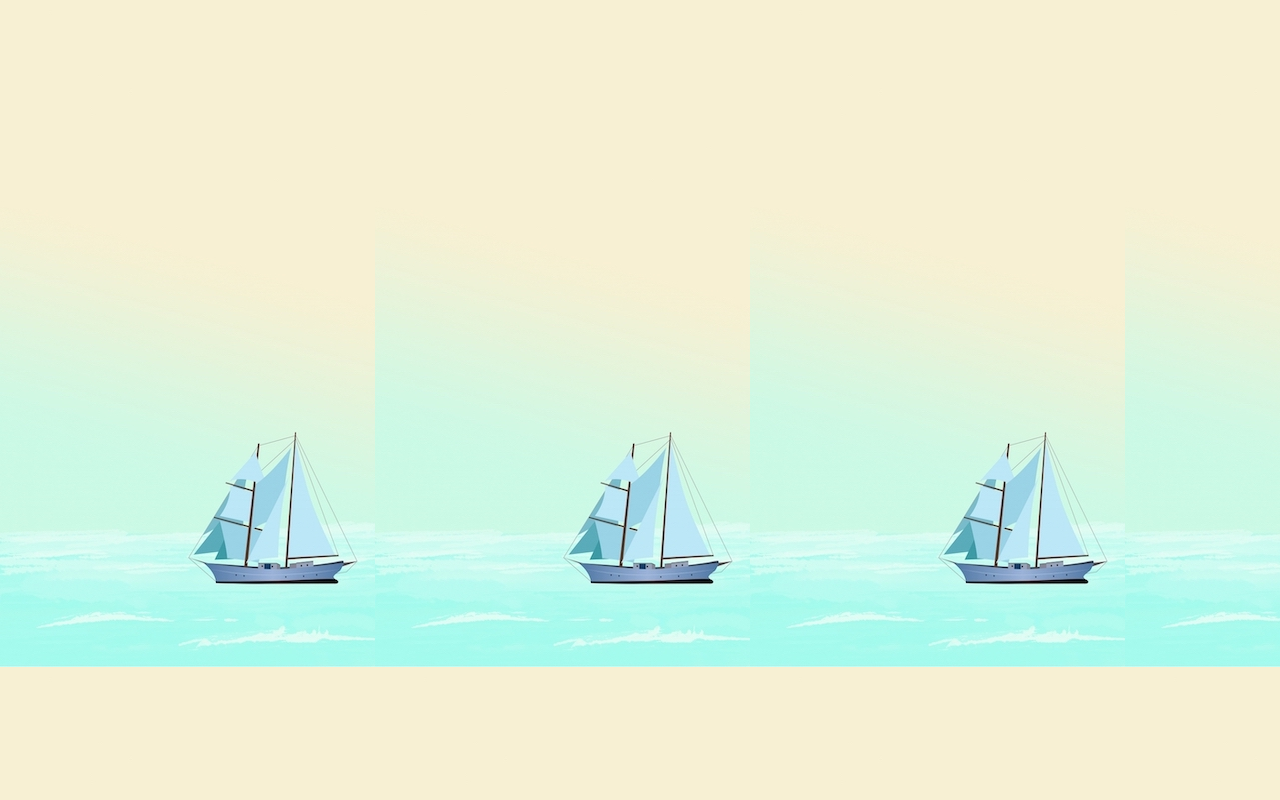
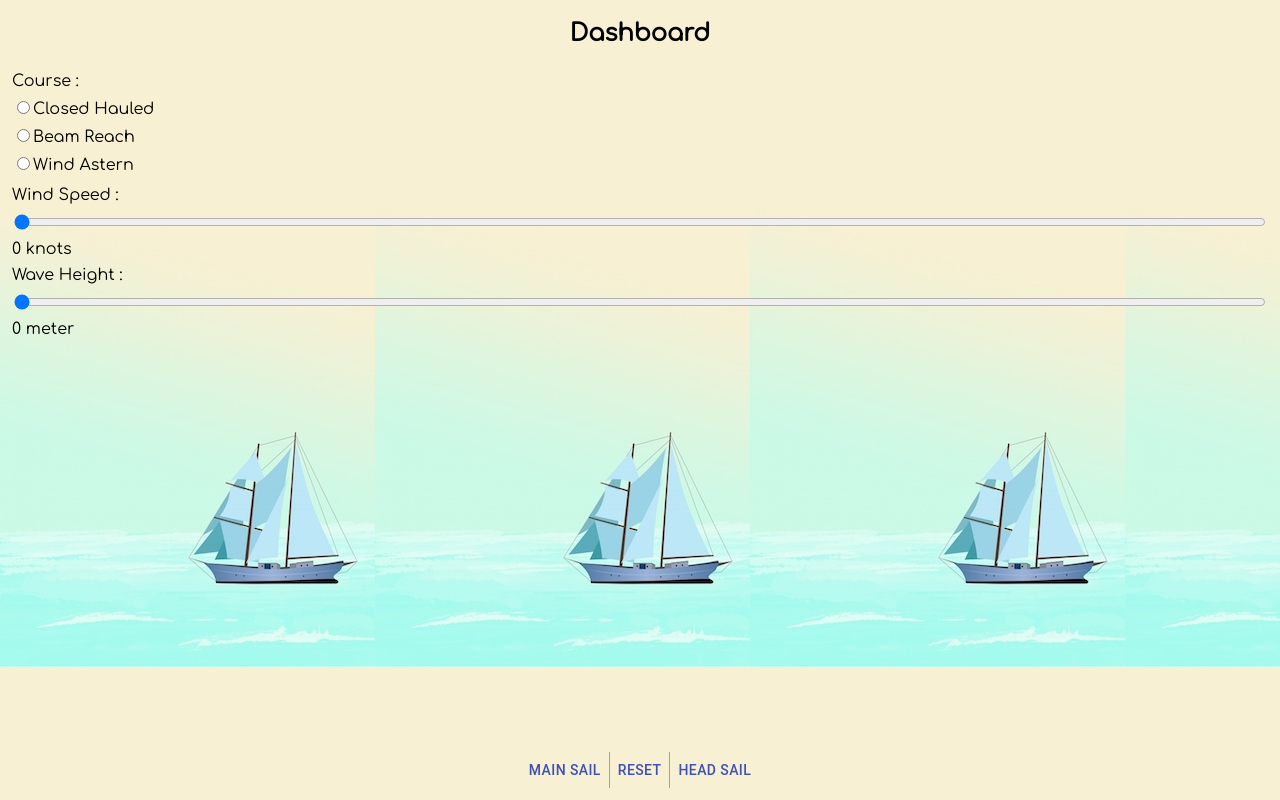
Before and after one commit to LennartSchwier/saildog, a React (Create React App) app in the folder frontend/: page /dashboard in a window 1280 px wide. Built offline with nearby package versions, Linux system fonts and the light colour scheme.

Commit message:
Add input fields on Dashboard.js

```diff
--- a/frontend/src/App.js
+++ b/frontend/src/App.js
@@ -1,10 +1,14 @@
 import React from 'react';
 import HeadSail from "./components/HeadSail";
 import {Switch, Route} from "react-router-dom";
+import Dashboard from "./components/Dashboard";
 
 export default function App() {
   return (
       <Switch>
+          <Route path={"/dashboard"}>
+              <Dashboard/>
+          </Route>
           <Route path={"/headsail"}>
               <HeadSail/>
           </Route>
--- a/frontend/src/commons/Buttons.js
+++ b/frontend/src/commons/Buttons.js
@@ -4,12 +4,13 @@ import Button from "@material-ui/core/Button";
 import ButtonGroup from '@material-ui/core/ButtonGroup';
 
 export default function Buttons({labelButtonOne, labelButtonTwo, labelButtonThree,
-                                        disableButtonOne = true, disableButtonTwo = true, disableButtonThree = true}) {
+                                    disableButtonOne = true, disableButtonTwo = true, disableButtonThree = true,
+                                clickHandlerOne, clickHandlerTwo, clickHandlerThree}) {
     return (
         <ButtonGroupStyled variant="text" color="primary" aria-label="text primary button group">
-            <Button disabled={disableButtonOne}>{labelButtonOne}</Button>
-            <Button disabled={disableButtonTwo}>{labelButtonTwo}</Button>
-            <Button disabled={disableButtonThree}>{labelButtonThree}</Button>
+            <Button disabled={disableButtonOne} onClick={clickHandlerOne}>{labelButtonOne}</Button>
+            <Button disabled={disableButtonTwo} onClick={clickHandlerTwo}>{labelButtonTwo}</Button>
+            <Button disabled={disableButtonThree} onClick={clickHandlerThree}>{labelButtonThree}</Button>
         </ButtonGroupStyled>
     );
 }
--- /dev/null
+++ b/frontend/src/components/Dashboard.js
@@ -0,0 +1,72 @@
+import React, {useState} from "react";
+import Header from "../commons/Header";
+import styled from "styled-components/macro";
+import Buttons from "../commons/Buttons";
+import { useHistory } from 'react-router-dom';
+
+export default function Dashboard() {
+
+    const [course, setCourse] = useState();
+    const [windSpeed, setWindSpeed] = useState(0);
+    const [waveHeight, setWaveHeight] = useState(0);
+    const history = useHistory();
+
+    return (
+        <PageLayout>
+            <Header headerText={'Dashboard'}/>
+            <form onSubmit={submitHandler}>
+                <InputStyled>
+                    <div>Course :</div>
+                    <div>
+                        <input type={"radio"} name={"course"} id={"closed_hauled"} value={course}/>
+                        <label htmlFor={"closed_hauled"}>Closed Hauled</label>
+                    </div>
+                    <div>
+                        <input type={"radio"} name={"course"} id={"beam_reach"} value={course}/>
+                        <label htmlFor={"beam_reach"}>Beam Reach</label>
+                    </div>
+                    <div>
+                        <input type={"radio"} name={"course"} id={"wind_astern"} value={course}/>
+                        <label htmlFor={"wind_astern"}>Wind Astern</label>
+                    </div>
+                </InputStyled>
+                <InputStyled>
+                    <div>Wind Speed :</div>
+                    <input type={"range"} max={"40"} value={windSpeed} id={"windSpeed"}
+                           onChange={event => setWindSpeed(event.target.value)}
+                    />
+                    <label htmlFor={"windSpeed"}>{windSpeed} knots</label>
+                    <div>Wave Height :</div>
+                    <input type={"range"} max={"3"} step={"0.1"} value={waveHeight} id={"waveHeight"}
+                           onChange={event => setWaveHeight(event.target.value)}
+                    />
+                    <label htmlFor={"waveHeight"}>{waveHeight} meter</label>
+                </InputStyled>
+            </form>
+            <Buttons disableButtonOne={false} disableButtonTwo={false} disableButtonThree={false}
+                     labelButtonOne={"Main Sail"} labelButtonTwo={"Reset"} labelButtonThree={"Head Sail"}
+                     clickHandlerThree={clickHandlerHeadSail}
+            />
+        </PageLayout>
+    );
+
+    function submitHandler() {
+
+    }
+
+    function clickHandlerHeadSail() {
+        history.push("/headsail")
+    }
+}
+
+const PageLayout = styled.div`
+display: grid;
+grid-template-rows: 60px 1fr 60px;
+height: 100vh;
+`
+
+const InputStyled = styled.div`
+display: grid;
+row-gap: var(--size-s);
+margin: var(--size-m);
+`
--- a/frontend/src/components/HeadSail.js
+++ b/frontend/src/components/HeadSail.js
@@ -3,8 +3,12 @@ import {getHeadSailTrim} from "../service/TrimDataService";
 import Header from "../commons/Header";
 import Buttons from "../commons/Buttons";
 import styled from "styled-components/macro";
+import { useHistory } from "react-router-dom";
 
 export default function HeadSail() {
+
+    const history = useHistory();
+
     return (
         <PageLayout>
             <Header headerText={'Head Sail'}/>
@@ -16,10 +20,17 @@ export default function HeadSail() {
             </div>
             <Buttons
                 disableButtonTwo={false}
-                labelButtonTwo={"Back"}/>
+                labelButtonTwo={"Back"}
+                clickHandlerTwo={clickHandlerBack}
+            />
         </PageLayout>
     );
+
+    function clickHandlerBack() {
+        history.push("/dashboard");
+    }
 }
+
 
 const PageLayout = styled.div`
 display: grid;
--- a/frontend/src/service/TrimDataService.js
+++ b/frontend/src/service/TrimDataService.js
@@ -1,10 +1,7 @@
 import axios from 'axios';
 
-const windSpeed = 12;
-const waveHeight = 2.4;
-const course = "beam_reach";
-const url = `/api/trim/headsail?wind=${windSpeed}&wave=${waveHeight}&course=${course}`
-
-export const getHeadSailTrim = () => {
-    axios.get(url).then(result => (result.data));
+export const getHeadSailTrim = (windSpeed, waveHeight, course) => {
+    const url = `/api/trim/headsail?wind=${windSpeed}&wave=${waveHeight}&course=${course}`
+    axios.get(url)
+        .then(result => (result.data));
 }
```
